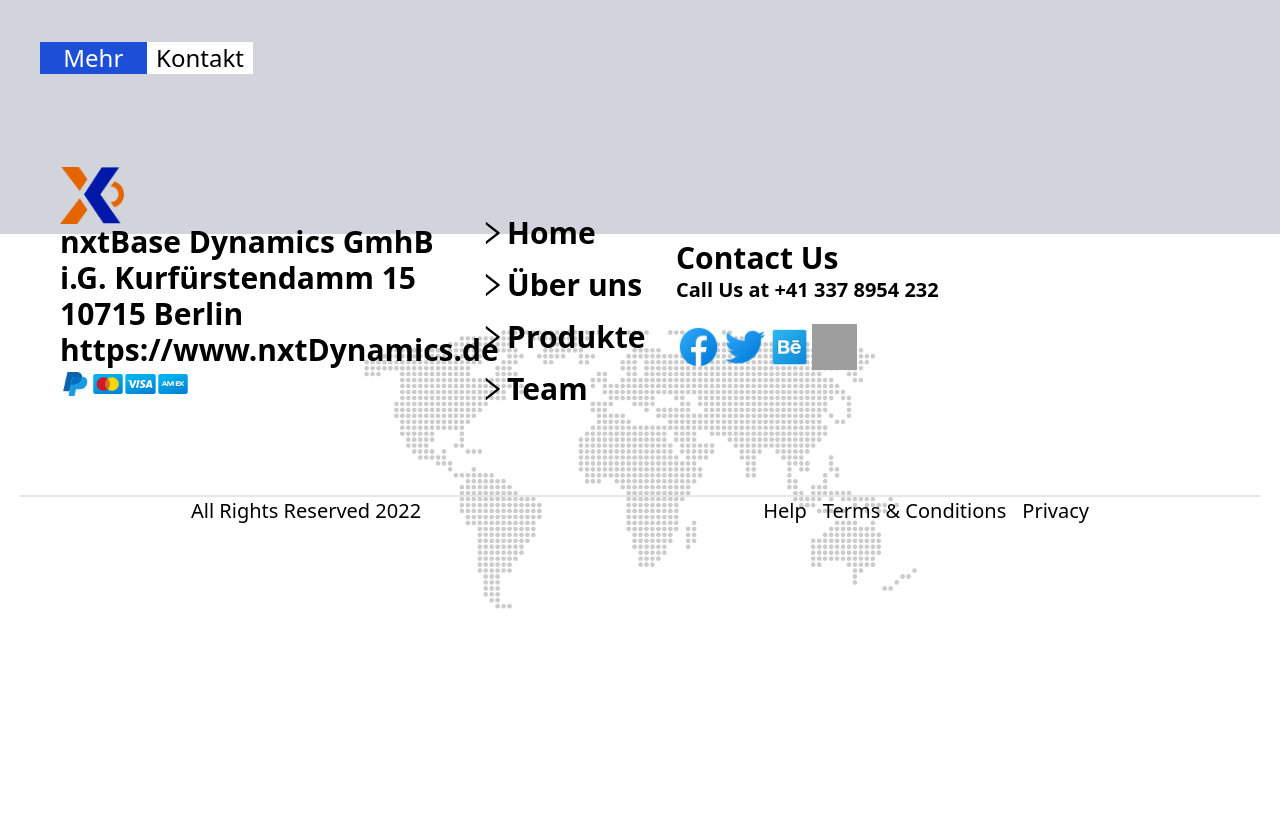
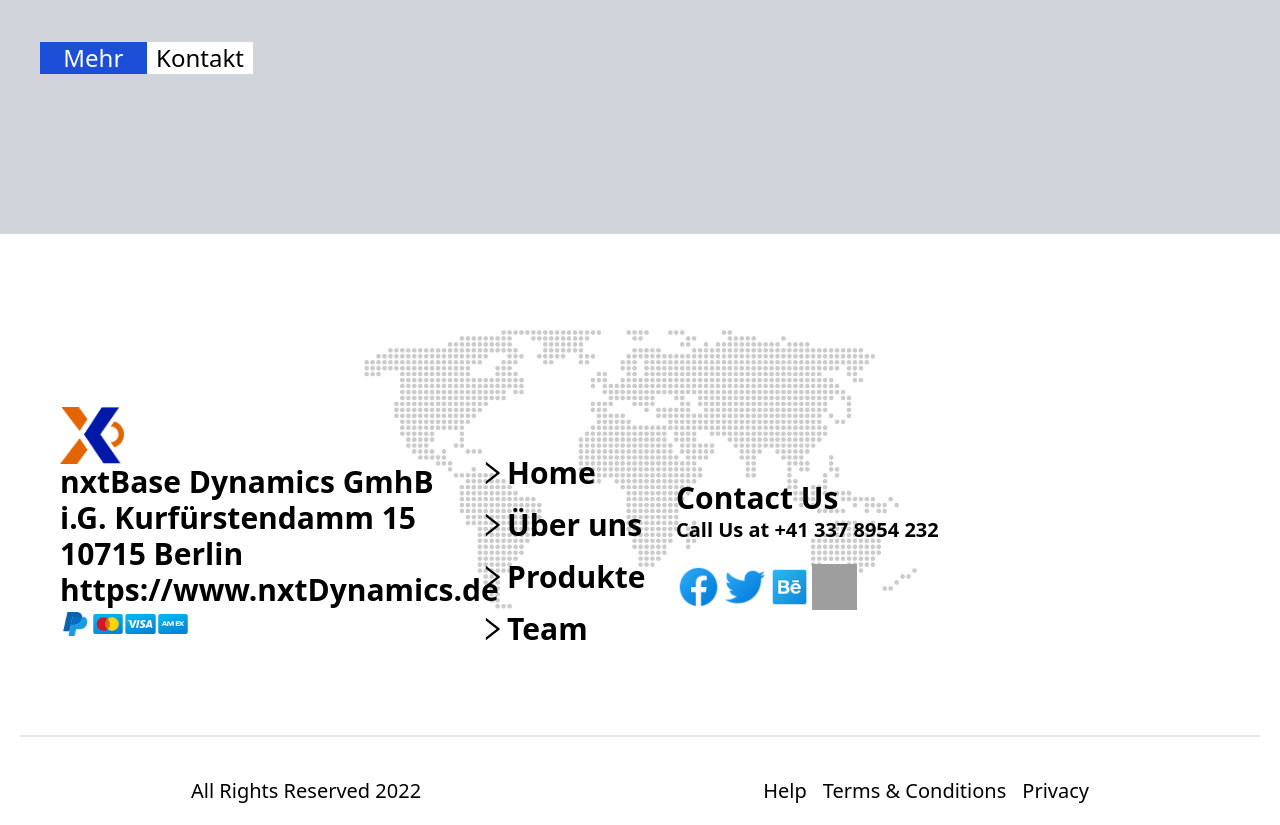
Before and after one commit to hashirafique/xo-webapp, a React (Create React App) app: page / in a window 1280 px wide. Shown: the part 6911-7736 px from the top of the page. Before the commit the page ends 7578 px from the top, so only its background shows below. Built offline with nearby package versions, Linux system fonts and the light colour scheme; grey boxes are pictures that could not be loaded.

Commit message:
si final

```diff
--- a/src/components/Footer.jsx
+++ b/src/components/Footer.jsx
@@ -15,7 +15,7 @@ const Footer = () => {
   return (
     <div className='px-5 py-5'>
     <div className='flex items-center justify-center'>  <img src={Map} alt="" className='z-0 relative w-[50%] h-[50%]' /></div>
-      <div className='z-10 relative md:-mt-[35rem]'>
+      <div className='z-10 relative md:-mt-[20rem]'>
     <div className='mt-5 px-10 py-10 border-solid border-b-2'>
 
         <div className='flex justify-between pb-10'>
@@ -56,7 +56,7 @@ const Footer = () => {
 
     </div>
 
-      <div className='flex justify-around'>
+      <div className='flex justify-around mt-10'>
         <h1 className='text-xl'>All Rights Reserved 2022</h1>
 
       <ul className='flex space-evenly text-xl space-x-4'>
```
